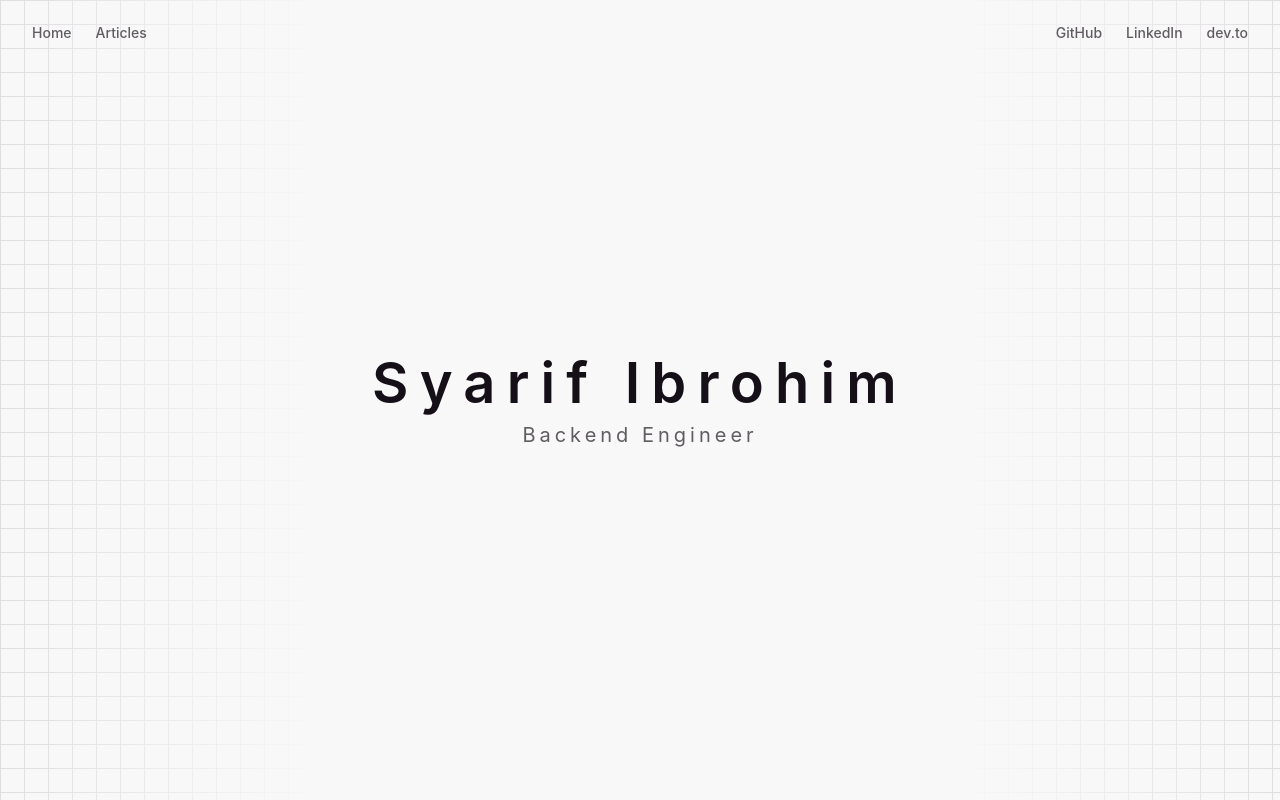
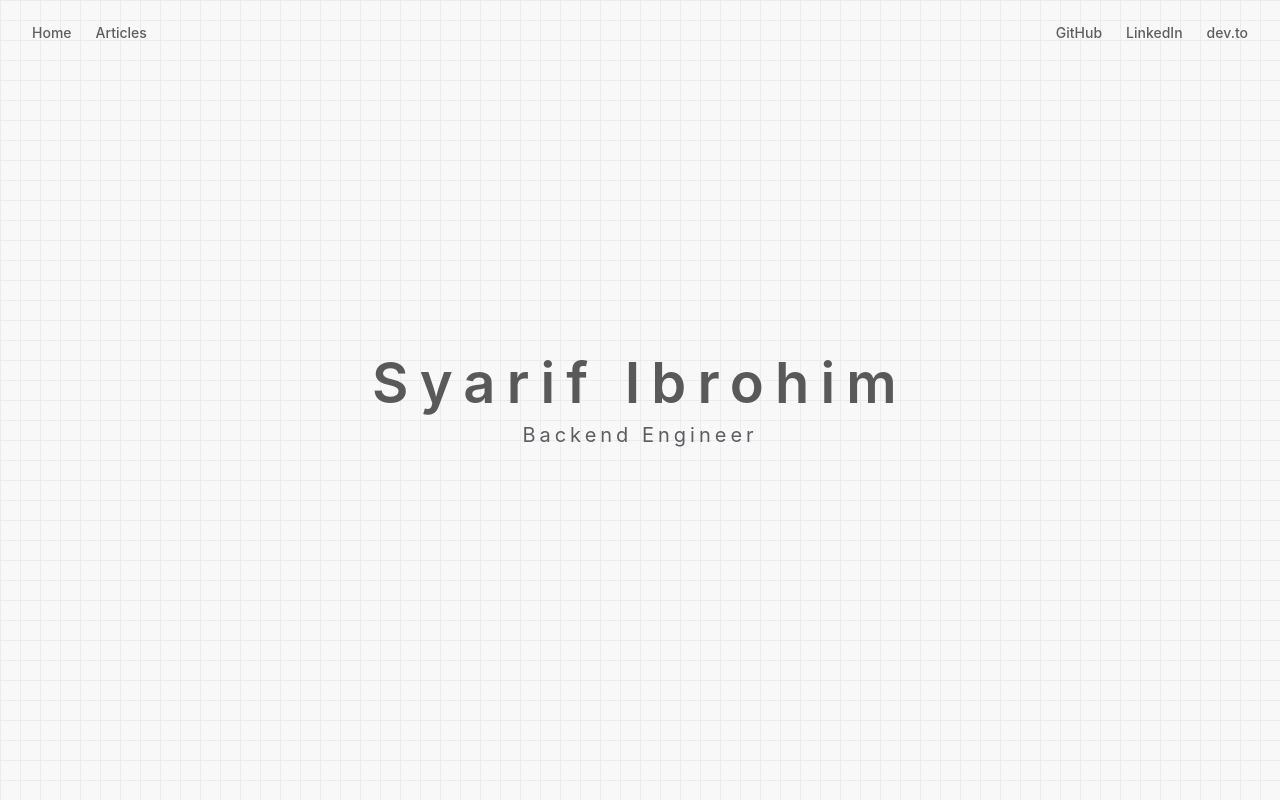
Before and after one commit to ibrohhm/ibrohhm, an Astro site: page / in a window 1280 px wide. Built offline with nearby package versions, Linux system fonts and the light colour scheme; Astro itself is replaced by a stand-in of ours; a web font is replaced by a local one.

Commit message:
style: restore grid background, remove favicon, adjust text color
- favicon removed (link tags + files)
- grid background restored as .bg-grid/.bg-grid-fade classes, lighter lines, 20px size
- body/card text color changed to rgb(89, 89, 89)

```diff
--- a/src/components/ArticleList.astro
+++ b/src/components/ArticleList.astro
@@ -78,7 +78,7 @@ const sorted = Object.entries(modules)
 		border: 1px solid oklch(0.9 0.005 315);
 		text-decoration: none;
 		transition: background 0.2s;
-		color: black;
+		color: rgb(89, 89, 89);;
 		margin: 0.5rem 0;
 	}
 
--- a/src/layouts/Layout.astro
+++ b/src/layouts/Layout.astro
@@ -22,8 +22,6 @@ const canonicalURL = new URL(Astro.url.pathname, Astro.site ?? 'https://syarifib
 	<head>
 		<meta charset="utf-8" />
 		<meta name="viewport" content="width=device-width" />
-		<link rel="icon" type="image/svg+xml" href="/favicon.svg" />
-		<link rel="icon" href="/favicon.ico" />
 		<meta name="generator" content={Astro.generator} />
 		<title>{pageTitle}</title>
 		<meta name="description" content={pageDescription} />
@@ -42,7 +40,7 @@ const canonicalURL = new URL(Astro.url.pathname, Astro.site ?? 'https://syarifib
 			rel="stylesheet"
 		/>
 	</head>
-	<body>
+	<body class={isArticle ? 'bg-grid bg-grid-fade' : 'bg-grid'}>
 		<Header />
 		{
 			isArticle ? (
@@ -70,7 +68,7 @@ const canonicalURL = new URL(Astro.url.pathname, Astro.site ?? 'https://syarifib
 		--color-bg: oklch(0.98 0 0);
 		--color-surface: oklch(0.96 0.005 315);
 		--color-card: oklch(0.99 0 0);
-		--color-ink: oklch(0.18 0.02 315);
+		--color-ink: rgb(89, 89, 89);
 		--color-muted: oklch(0.48 0.01 315);
 
 		--font-display: 'Fragment Mono', 'SF Mono', Menlo, Consolas, monospace;
@@ -89,18 +87,27 @@ const canonicalURL = new URL(Astro.url.pathname, Astro.site ?? 'https://syarifib
 
 	body {
 		background-color: var(--color-bg);
+	}
+
+	/* Saved for later use — not applied anywhere currently.
+	   Grid-paper background: add class="bg-grid" (and optionally "bg-grid-fade")
+	   to a positioned element to bring it back. */
+	.bg-grid {
 		position: relative;
 	}
 
-	body::before {
+	.bg-grid::before {
 		content: '';
 		position: fixed;
 		inset: 0;
 		z-index: -1;
 		background-image:
-			linear-gradient(to right, oklch(0.9 0.005 315) 1px, transparent 1px),
-			linear-gradient(to bottom, oklch(0.9 0.005 315) 1px, transparent 1px);
-		background-size: 24px 24px;
+			linear-gradient(to right, oklch(0.94 0.003 315) 1px, transparent 1px),
+			linear-gradient(to bottom, oklch(0.94 0.003 315) 1px, transparent 1px);
+		background-size: 20px 20px;
+	}
+
+	.bg-grid.bg-grid-fade::before {
 		mask-image: linear-gradient(to right, black 0%, transparent 25%, transparent 75%, black 100%);
 		-webkit-mask-image: linear-gradient(
 			to right,
```
Also changed, not shown: public/favicon.ico (deleted), public/favicon.svg (deleted).
